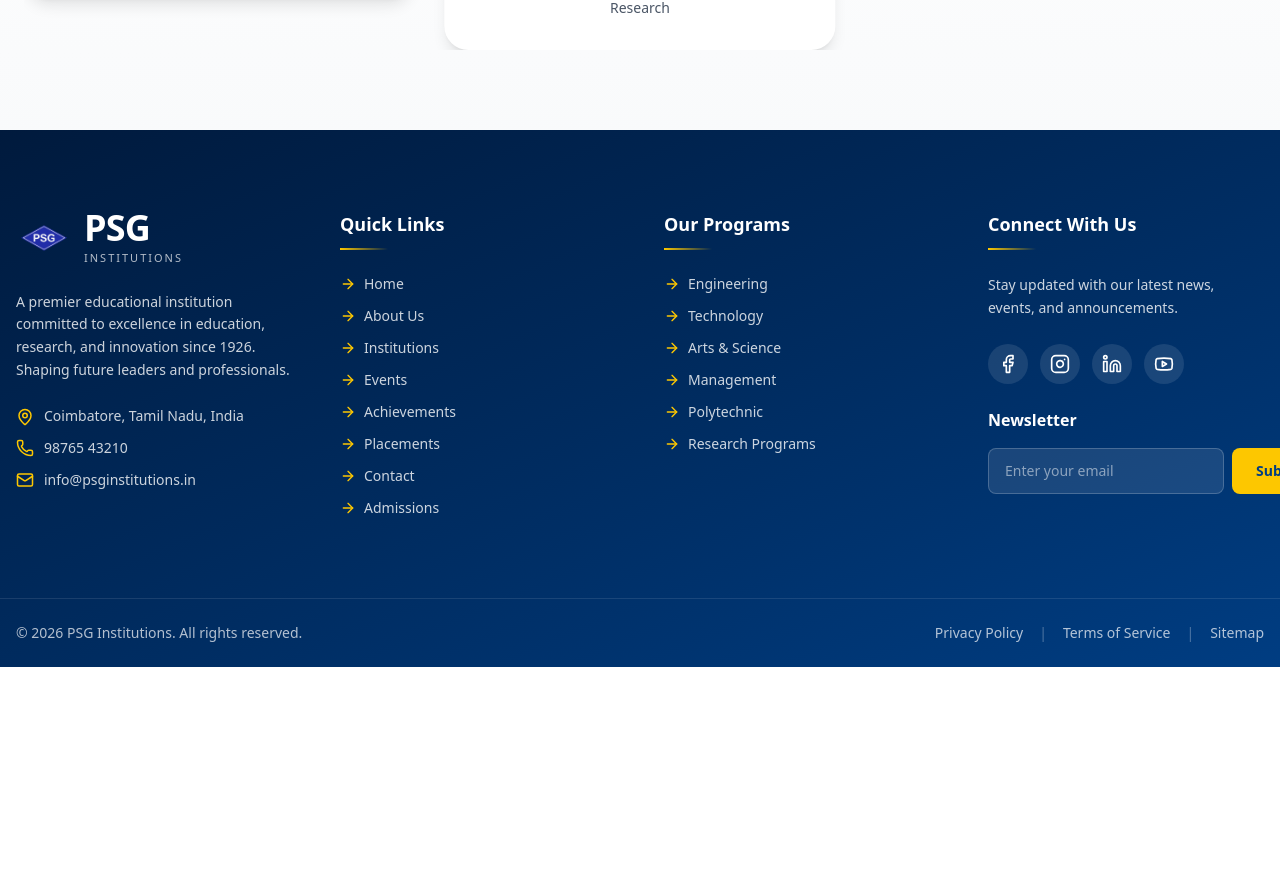
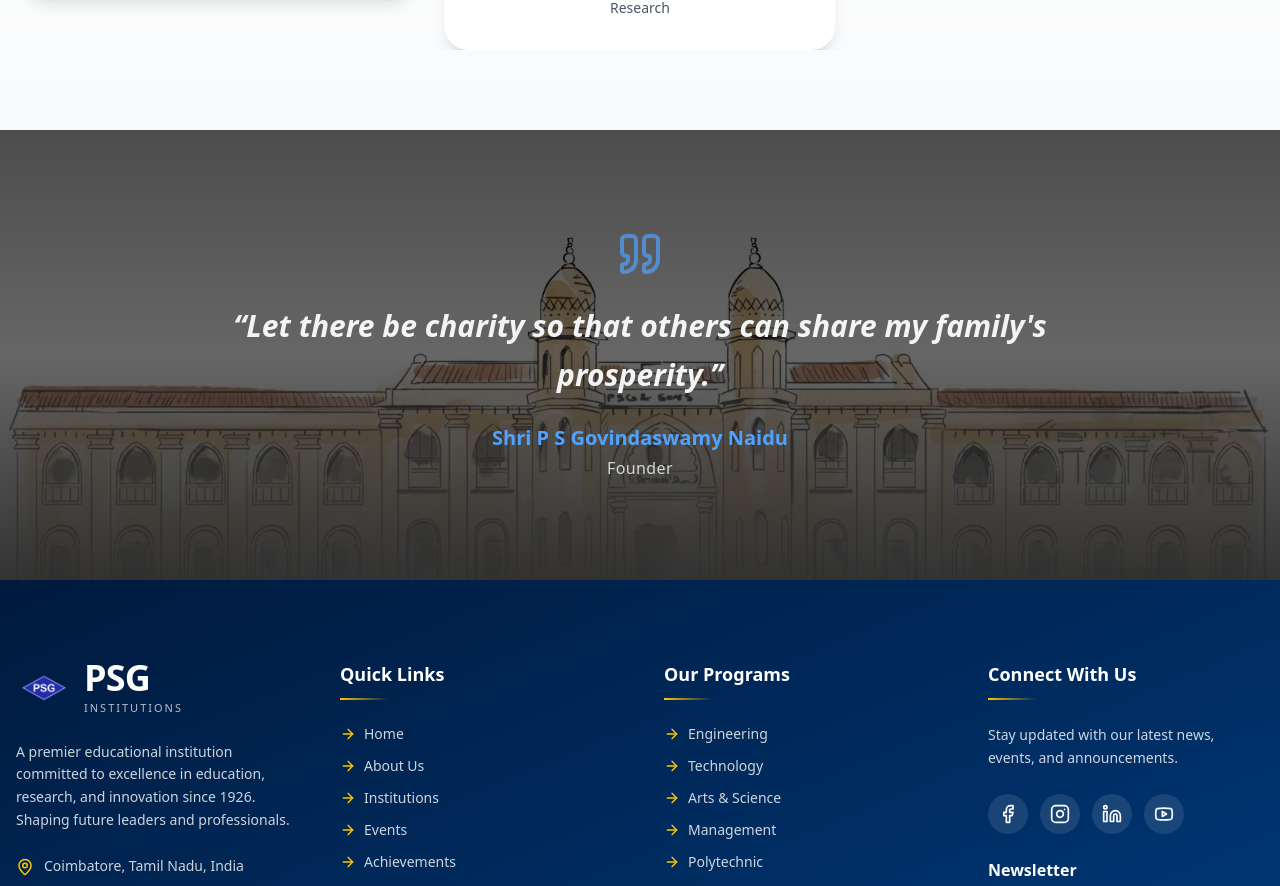
Before and after one commit to Vijay-Psgtech/PSG-Institutions, a React (Vite) app: page / in a window 1280 px wide. Shown: the part 8315-9201 px from the top of the page. Before the commit the page ends 8982 px from the top, so only its background shows below. Built offline with nearby package versions, Linux system fonts and the light colour scheme.

Commit message:
Quotes section has been added.

```diff
--- a/src/components/HomePage.jsx
+++ b/src/components/HomePage.jsx
@@ -7,6 +7,7 @@
 import TrusteeSection from "../pages/Home/TrusteeSection";
 import Accrediations from "../pages/Home/Accrediations";
 import AlumniTestimonials from "../pages/Home/AlumniTestimonials";
+import QuoteSection from "../pages/Home/QuoteSection";
 
 const HomePage = () => {
   return (
@@ -19,6 +20,7 @@
       <TrusteeSection />
       <Accrediations />
       <AlumniTestimonials />
+      <QuoteSection />
     </div>
   );
 };
--- /dev/null
+++ b/src/pages/Home/QuoteSection.jsx
@@ -0,0 +1,46 @@
+import React from "react";
+import { motion } from "framer-motion";
+import { Quote } from "lucide-react";
+import bgImg from "../../assets/images/about/building.webp";
+
+const QuoteSection = () => {
+  return (
+    <section className="relative w-full min-h-[450px] flex items-center justify-center overflow-hidden">
+      {/* Background Image */}
+      <div
+        className="absolute inset-0 bg-fixed bg-center bg-cover"
+        style={{ backgroundImage: `url(${bgImg})` }}
+      ></div>
+
+      {/* Overlay */}
+      <div className="absolute inset-0 bg-gradient-to-b from-black/70 via-black/60 to-black/80" />
+
+      {/* Quote Content */}
+      <div className="relative z-10 max-w-4xl mx-auto px-6 text-center text-white">
+        <motion.div
+          initial={{ opacity: 0, y: 30 }}
+          whileInView={{ opacity: 1, y: 0 }}
+          viewport={{ once: true }}
+          transition={{ duration: 0.7 }}
+        >
+          <Quote className="w-12 h-12 mx-auto text-blue-400 opacity-70 mb-6" />
+
+          <p className="text-xl sm:text-2xl md:text-3xl italic font-bold leading-relaxed text-gray-100">
+            “Let there be charity so that others can share my family's prosperity.”
+          </p>
+
+          <div className="mt-6">
+            <h3 className="text-lg sm:text-xl font-bold text-blue-400">
+              Shri P S Govindaswamy Naidu
+            </h3>
+            <p className="text-gray-300 text-md mt-1 tracking-wide">
+              Founder
+            </p>
+          </div>
+        </motion.div>
+      </div>
+    </section>
+  );
+};
+
+export default QuoteSection;
```
Also changed, not shown: src/assets/images/about/building.webp (added).
